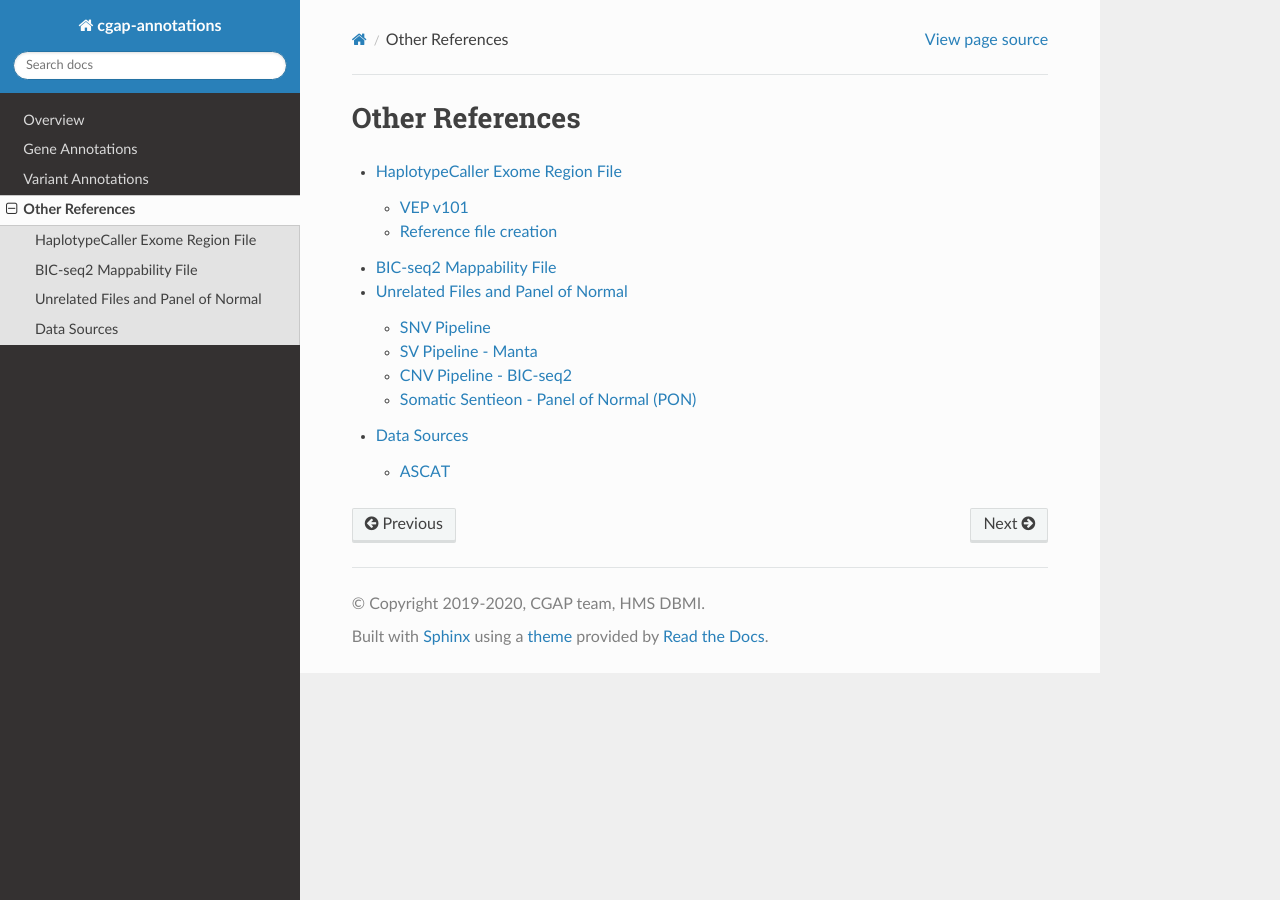
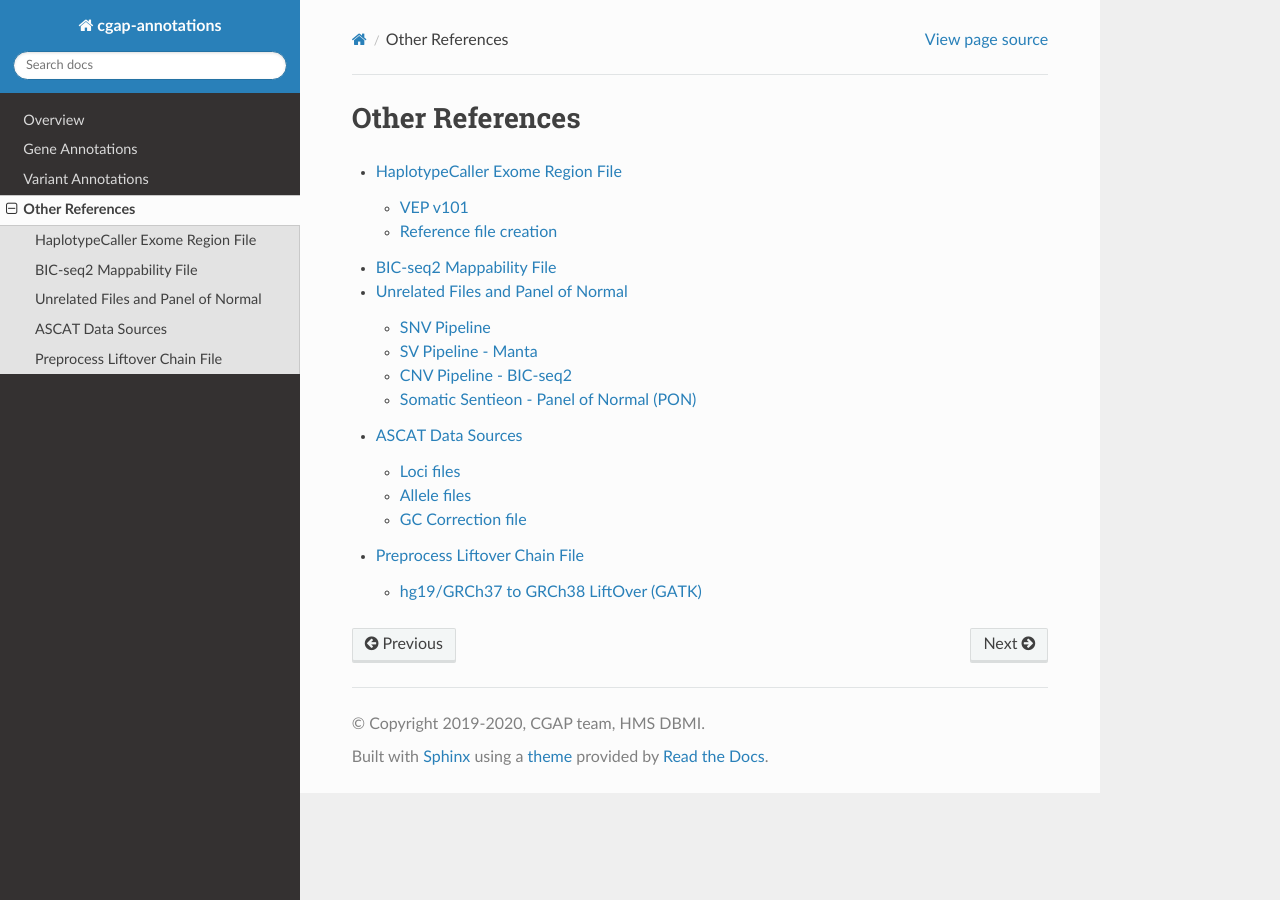
Before and after one commit to dbmi-bgm/cgap-annotations, a Sphinx documentation site: the page built from docs/other_references.rst, in a window 1280 px wide. Built offline with Sphinx 7.4.7 and the Read the Docs theme 2.0.0, drawn with Linux system fonts in a browser that asks for light colours.

Commit message:
preprocess liftover

```diff
--- /dev/null
+++ b/docs/liftover_hg19_hg38.rst
@@ -0,0 +1,12 @@
+==============================
+Preprocess Liftover Chain File
+==============================
+
+Data sources for the preprocess liftover.
+
+hg19/GRCh37 to GRCh38 LiftOver (GATK)
++++++++++++++++++++++++++++++++++++++
+
+This pyliftover step (hg19/GRCh37 to GRCh38) is carried out exclusively with GATK LiftoverVcf (Picard) (currently v4.2.6.1).
+
+The GRCh38 to hg19/GRCh37 chain file was supplied to GATK from UCSC, available  `here <https://hgdownload.soe.ucsc.edu/goldenPath/hg19/liftOver/hg19ToHg38.over.chain.gz>`__.
--- a/docs/other_references.rst
+++ b/docs/other_references.rst
@@ -9,3 +9,4 @@ Other References
   bic-seq2_mappability
   unrelated_references
   ascat
+  liftover_hg19_hg38
--- a/docs/variants_sources.rst
+++ b/docs/variants_sources.rst
@@ -230,8 +230,8 @@ dbSNP
     $ bcftools index 00-All_keep5.vcf.gz
     $ tabix 00-All_keep5.vcf.gz
 
-hg19 Liftover
-+++++++++++++
+hg38 to hg19 Liftover (pyliftover)
+++++++++++++++++++++++++++++++++++
 
 This liftover (hg38 to hg19) is carried out exclusively with pyliftover (currently v0.4).
 
```
Also changed, not shown: docs/ascat.rst (+3 -6 lines).
